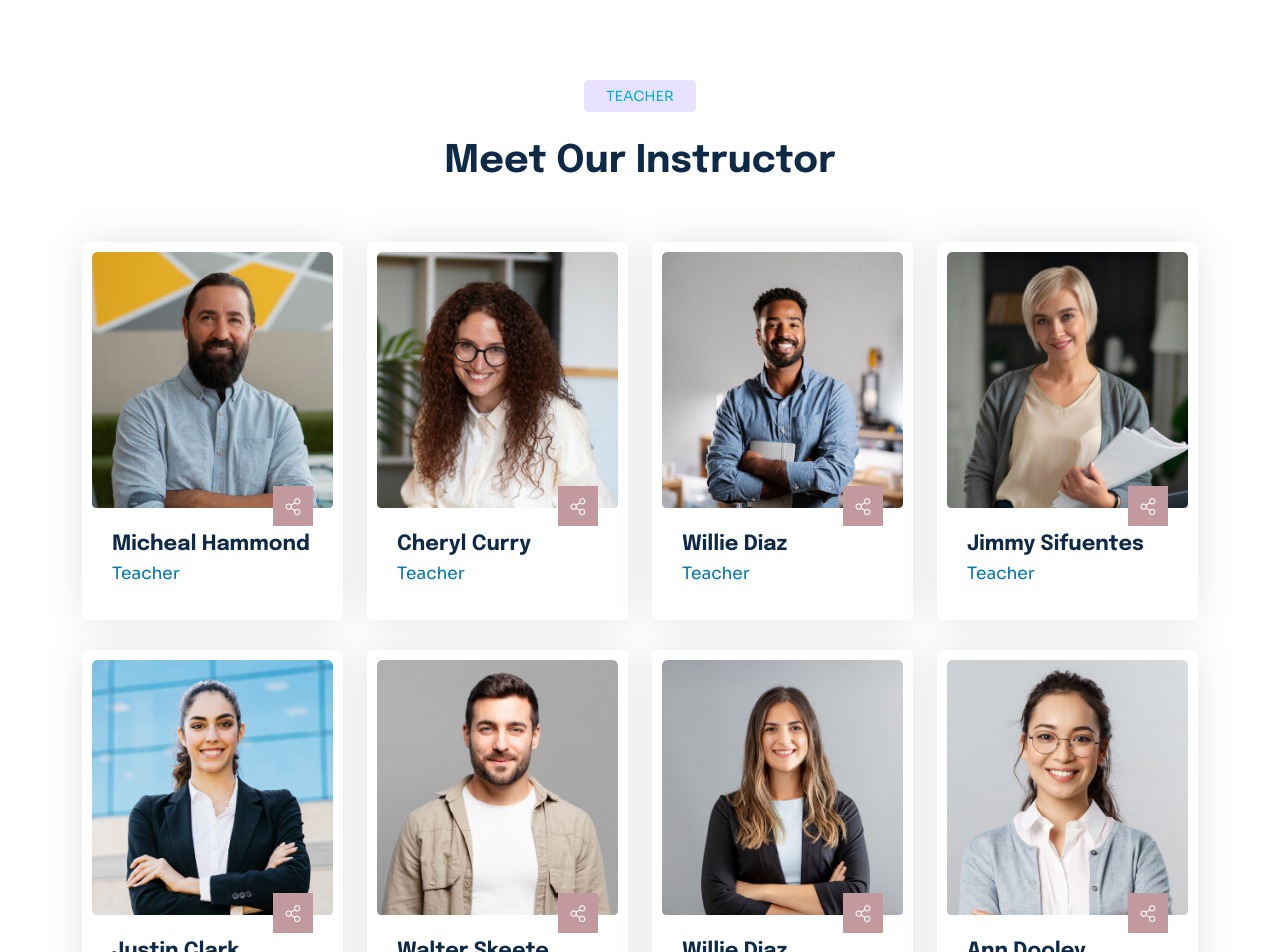
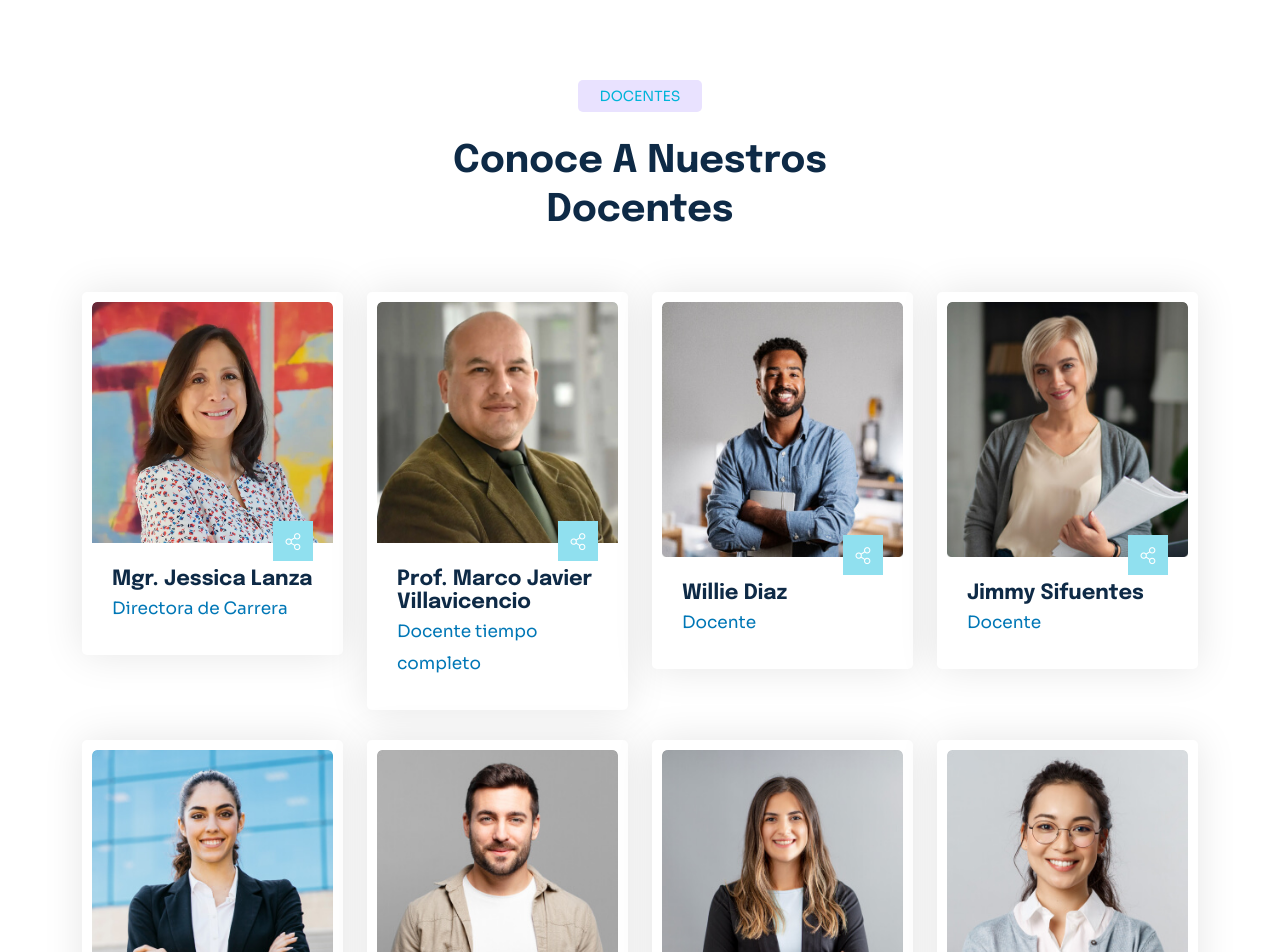
Before and after one commit to AdrianaRochaVedia/portal-innovacion, a React (Create React App) app: page /teacher in a window 1280 px wide. Shown: the part 500-1452 px from the top of the page. Built offline with nearby package versions, Linux system fonts and the light colour scheme.

Commit message:
Pagina de Docentes

```diff
--- a/public/index.html
+++ b/public/index.html
@@ -25,7 +25,7 @@
       Learn how to configure a non-root public URL by running `npm run build`.
     -->
     <title>
-      Edunity - University, Online Courses, School & Education React Template
+      IIE - Ingeniería en Innovación Empresarial UCB
     </title>
 
     <!-- Add these lines in the head section of your public/index.html -->
--- a/src/assets/scss/utils/_colors.scss
+++ b/src/assets/scss/utils/_colors.scss
@@ -6,7 +6,7 @@ $colors: (
         'yellow': #FFD25D,
         'purple-2': #0077b6,
         'purple-3': #0077b6,
-        'orange': #c2999e,
+        'orange': #90E0EF,
         'orange-2': #F2A227,
         'orange-3': #FC9F0B,
 
--- a/src/main/home/CategorySection.js
+++ b/src/main/home/CategorySection.js
@@ -32,7 +32,7 @@ const Category = () => {
             </div>
             <div className="col-xl-6 col-lg-6 col-md-6">
               <div className="it-category-4-btn-box text-start text-md-end pt-25">
-                <Link className="ed-btn-square purple-2" to="/course-details">
+                <Link className="ed-btn-square purple-2" to="/malla">
                   VER MÁS ACERCA DE LA MALLA
                 </Link>
               </div>
--- a/src/main/home/HomeThreeMain.js
+++ b/src/main/home/HomeThreeMain.js
@@ -18,13 +18,13 @@ const HomeThreeMain = () => {
       <Banner />
       <Category />
       <About />
-      <FunFact />
+      {/* <FunFact /> */}
       <Course />
       <Video />
       <Work />
       <Career />
       <Testimonial />
-      <Contact />
+      {/* <Contact /> */}
       <Event />
       <Blog />
     </main>
--- a/src/pages/about/TeamSection.js
+++ b/src/pages/about/TeamSection.js
@@ -56,7 +56,7 @@ const Team = () => {
                 icon="fa-light fa-book"
                 subtitle="Teacher"
                 titleClass="ed-section-title"
-                title="Meet Our Instructor"
+                title="Conoce a nuestros docentes"
               />
             </div>
             <div className="col-xl-6">
--- a/src/pages/home-4/TeamSection.js
+++ b/src/pages/home-4/TeamSection.js
@@ -61,7 +61,7 @@ const Team = () => {
                 icon="fa-light fa-book"
                 subtitle="Teacher"
                 titleClass="ed-section-title"
-                title="Meet Our Instructor"
+                title="Conoce a nuestros docentes"
               />
             </div>
             <div className="col-xl-6">
--- a/src/pages/home-5/WorkSection.js
+++ b/src/pages/home-5/WorkSection.js
@@ -41,7 +41,7 @@ const Work = () => {
             <SingleWork
               itemClass="it-work-item active"
               iconImage={iconImg2}
-              title="EXPERT TEACHERS"
+              title="EXPERT "
             />
           </div>
           <div
--- a/src/pages/teacher/TeacherDetailsMain.js
+++ b/src/pages/teacher/TeacherDetailsMain.js
@@ -83,7 +83,7 @@ const TeacherDetailsMain = () => {
                       </li>
                       <li>
                         <i className="fa-light fa-location-dot"></i>
-                        <a href="https://www.google.com/maps" target="_blank">
+                        <a href="https://www.google.com/maps" target="_blank" rel="noreferrer">
                           Hudson, Wisconsin(WI), 54016
                         </a>
                       </li>
@@ -169,7 +169,7 @@ const TeacherDetailsMain = () => {
                   subTitleClass="ed-section-subtitle"
                   subTitle="Teacher"
                   titleClass="ed-section-title"
-                  title="Meet Our Instructor"
+                  title="Conoce a nuestros docentes"
                 />
               </div>
             </div>
--- a/src/pages/teacher/TeacherMain.js
+++ b/src/pages/teacher/TeacherMain.js
@@ -3,8 +3,8 @@ import Breadcrumb from '../../components/Breadcrumb';
 import SectionTitle from '../../components/SectionTitle';
 import SingleTeamThree from '../../components/Team/SingleTeamThree';
 
-import teamImg1 from '../../assets/img/team/team-4-1.jpg';
-import teamImg2 from '../../assets/img/team/team-4-2.jpg';
+import teamImg1 from '../../assets/img/team/directora.png';
+import teamImg2 from '../../assets/img/team/tiempo-completo.png';
 import teamImg3 from '../../assets/img/team/team-4-3.jpg';
 import teamImg4 from '../../assets/img/team/team-4-4.jpg';
 import teamImg5 from '../../assets/img/team/team-4-5.jpg';
@@ -15,7 +15,7 @@ import teamImg8 from '../../assets/img/team/team-4-8.jpg';
 const TeacherMain = () => {
   return (
     <main>
-      <Breadcrumb title="Teacher" />
+      <Breadcrumb title="DOCENTES" />
 
       <div className="ed-team-area p-relative inner-style fix z-index pt-110 pb-90">
         <div className="container">
@@ -25,9 +25,9 @@ const TeacherMain = () => {
                 <SectionTitle
                   itemClass="it-team-title-box text-center"
                   subTitleClass="ed-section-subtitle"
-                  subTitle="Teacher"
+                  subTitle="DOCENTES"
                   titleClass="ed-section-title"
-                  title="Meet Our Instructor"
+                  title="Conoce a nuestros docentes"
                 />
               </div>
             </div>
@@ -36,57 +36,57 @@ const TeacherMain = () => {
             <div className="col-xl-3 col-lg-4 col-md-6 col-sm-6 mb-30">
               <SingleTeamThree
                 teamImage={teamImg1}
-                authorName="Micheal Hammond"
-                designation="Teacher"
+                authorName="Mgr. Jessica Lanza"
+                designation="Directora de Carrera"
               />
             </div>
             <div className="col-xl-3 col-lg-4 col-md-6 col-sm-6 mb-30">
               <SingleTeamThree
                 teamImage={teamImg2}
-                authorName="Cheryl Curry"
-                designation="Teacher"
+                authorName="Prof. Marco Javier Villavicencio"
+                designation="Docente tiempo completo"
               />
             </div>
             <div className="col-xl-3 col-lg-4 col-md-6 col-sm-6 mb-30">
               <SingleTeamThree
                 teamImage={teamImg3}
                 authorName="Willie Diaz"
-                designation="Teacher"
+                designation="Docente"
               />
             </div>
             <div className="col-xl-3 col-lg-4 col-md-6 col-sm-6 mb-30">
               <SingleTeamThree
                 teamImage={teamImg4}
                 authorName="Jimmy Sifuentes"
-                designation="Teacher"
+                designation="Docente"
               />
             </div>
             <div className="col-xl-3 col-lg-4 col-md-6 col-sm-6 mb-30">
               <SingleTeamThree
                 teamImage={teamImg5}
                 authorName="Justin Clark"
-                designation="Teacher"
+                designation="Docente"
               />
             </div>
             <div className="col-xl-3 col-lg-4 col-md-6 col-sm-6 mb-30">
               <SingleTeamThree
                 teamImage={teamImg6}
                 authorName="Walter Skeete"
-                designation="Teacher"
+                designation="Docente"
               />
             </div>
             <div className="col-xl-3 col-lg-4 col-md-6 col-sm-6 mb-30">
               <SingleTeamThree
                 teamImage={teamImg7}
                 authorName="Willie Diaz"
-                designation="Teacher"
+                designation="Docente"
               />
             </div>
             <div className="col-xl-3 col-lg-4 col-md-6 col-sm-6 mb-30">
               <SingleTeamThree
                 teamImage={teamImg8}
                 authorName="Ann Dooley"
-                designation="Teacher"
+                designation="Docente"
               />
             </div>
           </div>
```
Also changed, not shown: src/assets/img/team/directora.png (added), src/assets/img/team/tiempo-completo.png (added).
